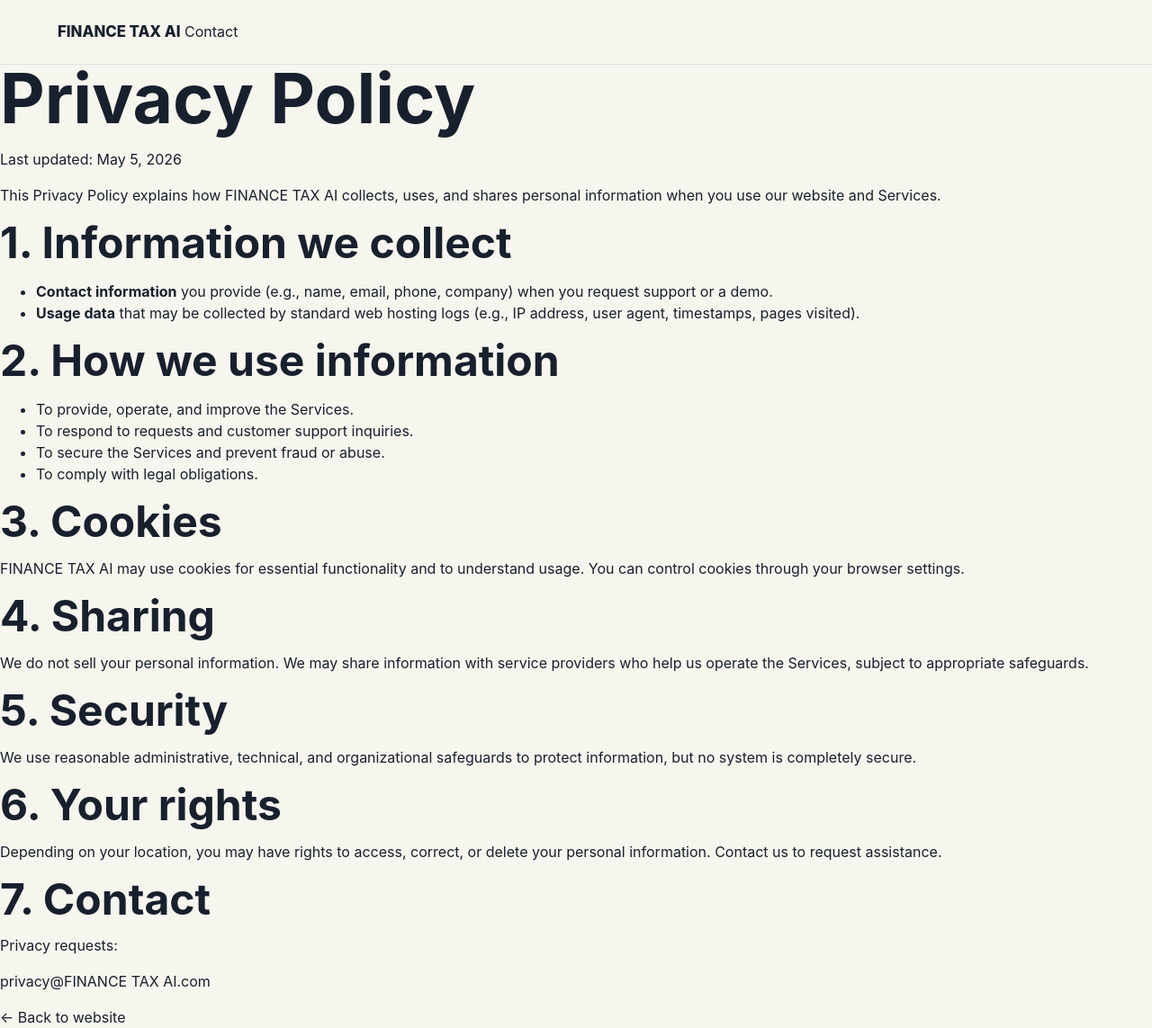
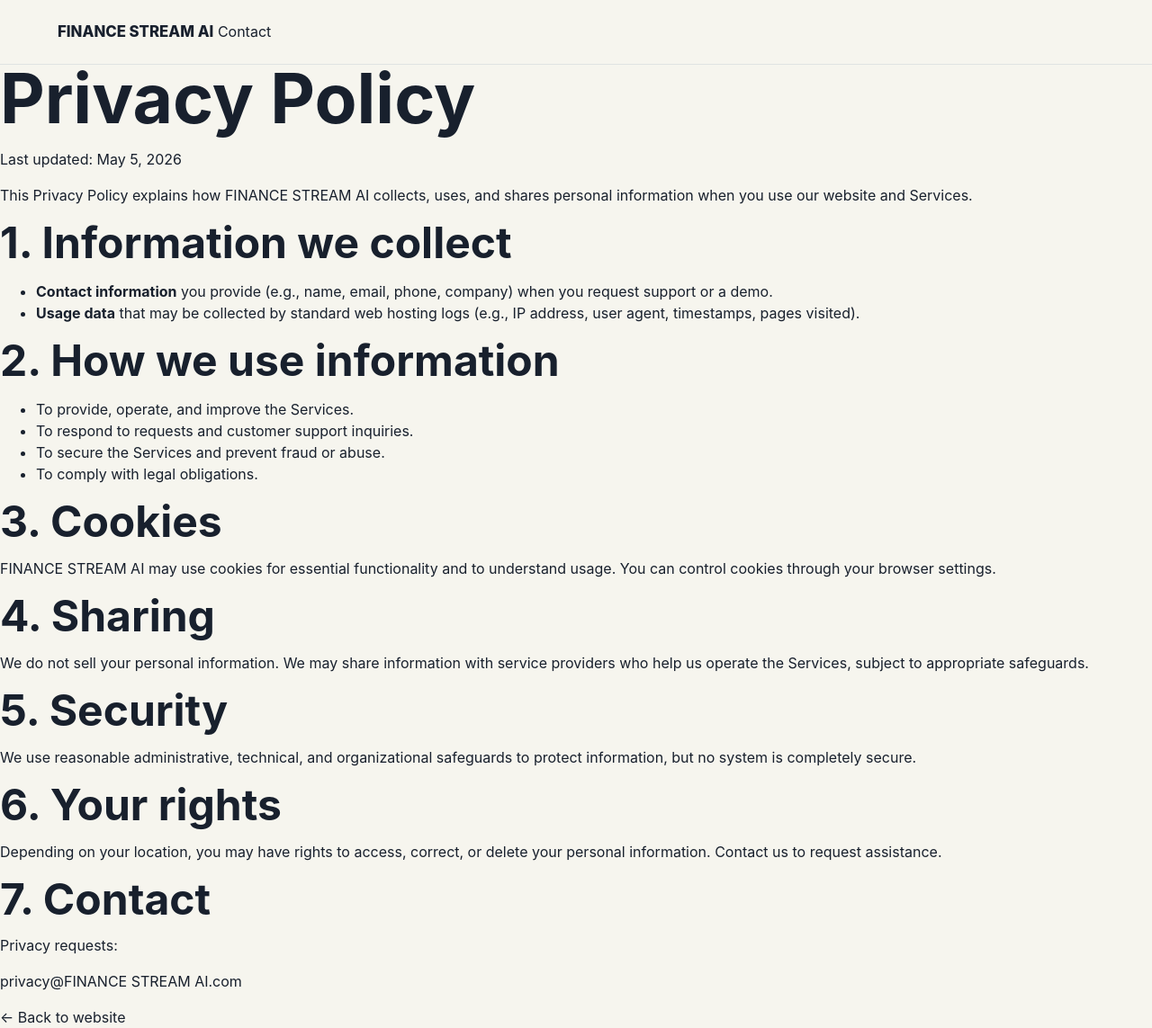
Before and after one commit to wal37/tax, a plain HTML site: page privacy.html in a window 1280 px wide. Shown: the whole page at 90% size. Drawn offline with Linux system fonts and the light colour scheme.

Commit message:
Update privacy policy references from TAX to STREAM

```diff
--- a/privacy.html
+++ b/privacy.html
@@ -3,16 +3,16 @@
 <head>
   <meta charset="utf-8" />
   <meta name="viewport" content="width=device-width, initial-scale=1" />
-  <title>Privacy Policy — FINANCE TAX AI</title>
-  <meta name="description" content="FINANCE TAX AI Privacy Policy" />
+  <title>Privacy Policy — FINANCE STREAM AI</title>
+  <meta name="description" content="FINANCE STREAM AI Privacy Policy" />
   <link rel="icon" type="image/svg+xml" href="favicon.svg" />
   <link rel="stylesheet" href="styles.css" />
 </head>
 <body>
   <header class="site-header" id="top">
     <nav class="nav">
-      <a class="brand" href="index.html" aria-label="Back to FINANCE TAX AI">
-        <span class="brand-text">FINANCE TAX AI</span>
+      <a class="brand" href="index.html" aria-label="Back to FINANCE STREAM AI">
+        <span class="brand-text">FINANCE STREAM AI</span>
       </a>
       <a class="btn btn-ghost" href="index.html#contact">Contact</a>
     </nav>
@@ -24,7 +24,7 @@
       <p class="muted">Last updated: May 5, 2026</p>
 
       <div class="legal-card">
-        <p>This Privacy Policy explains how FINANCE TAX AI collects, uses, and shares personal information when you use our website and Services.</p>
+        <p>This Privacy Policy explains how FINANCE STREAM AI collects, uses, and shares personal information when you use our website and Services.</p>
 
         <h2>1. Information we collect</h2>
         <ul>
@@ -41,7 +41,7 @@
         </ul>
 
         <h2>3. Cookies</h2>
-        <p>FINANCE TAX AI may use cookies for essential functionality and to understand usage. You can control cookies through your browser settings.</p>
+        <p>FINANCE STREAM AI may use cookies for essential functionality and to understand usage. You can control cookies through your browser settings.</p>
 
         <h2>4. Sharing</h2>
         <p>We do not sell your personal information. We may share information with service providers who help us operate the Services, subject to appropriate safeguards.</p>
@@ -53,7 +53,7 @@
         <p>Depending on your location, you may have rights to access, correct, or delete your personal information. Contact us to request assistance.</p>
 
         <h2>7. Contact</h2>
-        <p>Privacy requests: <p>privacy@FINANCE TAX AI.com </p> </p>
+        <p>Privacy requests: <p>privacy@FINANCE STREAM AI.com </p> </p>
       </div>
 
       <a class="backlink" href="index.html">← Back to website</a>
```
